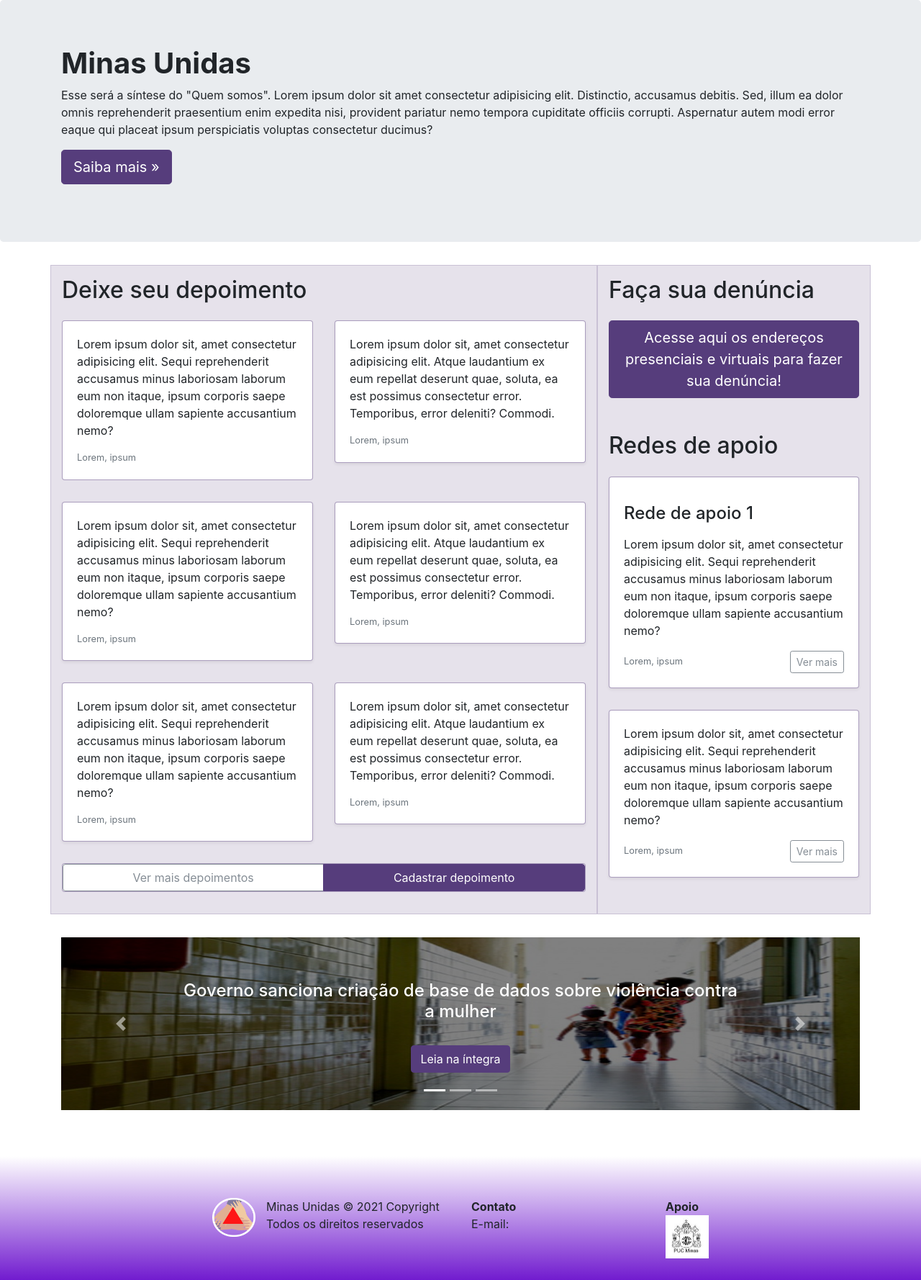
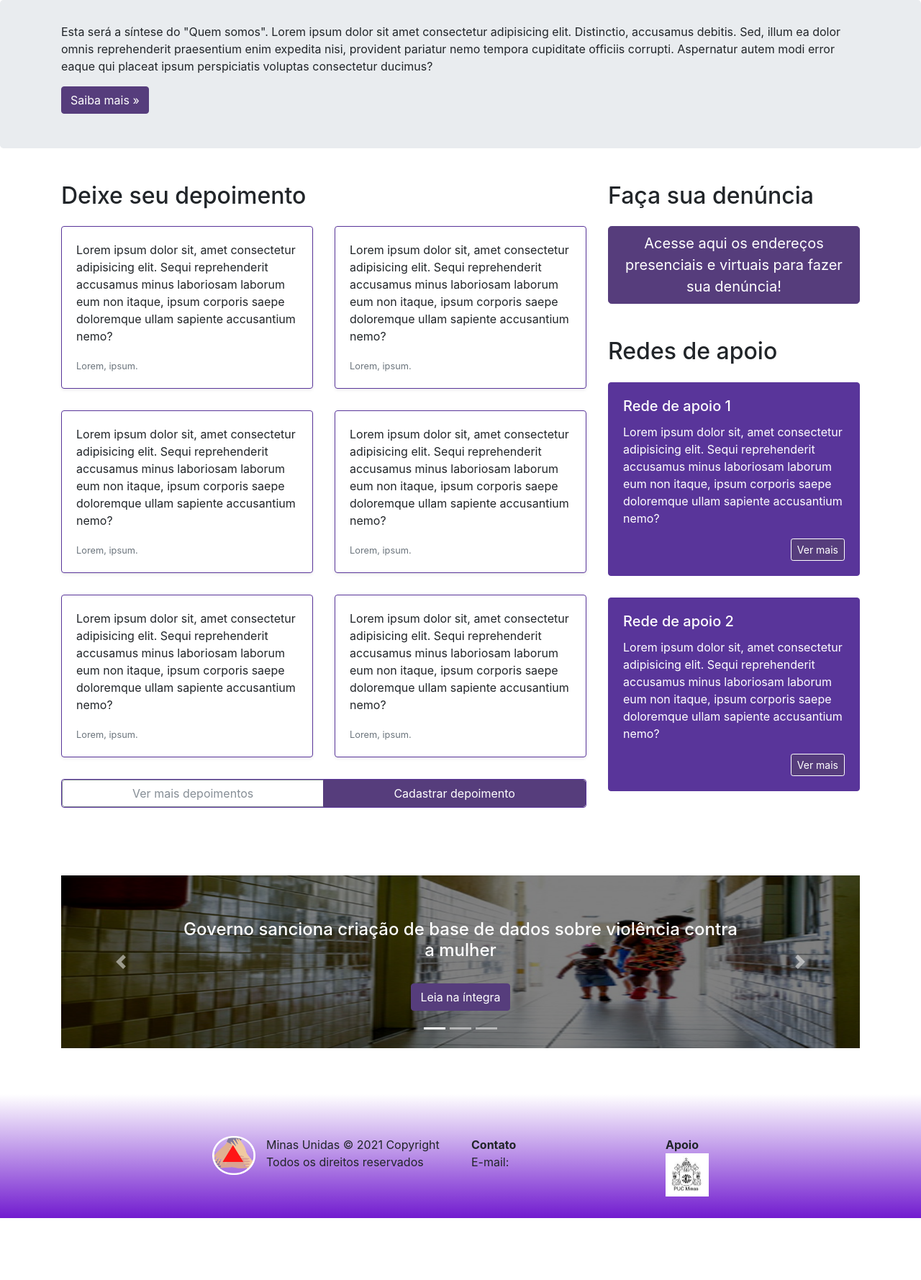
Before and after one commit to ICEI-PUC-Minas-PMV-SI/pmv-si-2021-2-e1-proj-web-t1-violencia-mulher, a PHP site: page / in a window 1280 px wide. Shown: the part 135-1913 px from the top of the page at 72% size. After the commit the page ends 1827 px from the top, so only its background shows below. Run offline with PHP 8.4, Linux system fonts and the light colour scheme; some libraries are stand-ins or nearby versions.

Commit message:
Ajustes na homepage #25

```diff
--- a/src/css/style.css
+++ b/src/css/style.css
@@ -84,8 +84,10 @@ p.titulo-pagina {
 .external-grid-col {
     padding-top: 15px;
     padding-bottom: 15px;
+    /*
     background-color: rgba(86, 61, 124, .15);
     border: 1px solid rgba(86, 61, 124, .2);
+    */
 }
 
 .internal-grid-col {
@@ -99,8 +101,11 @@ p.titulo-pagina {
 
 /* cards */
 .card {
-    border-color:rgba(86, 61, 124, 0.5);
+    border-color: #59359A !important;
 }
+
+.bg-purple {
+    background-color: #59359A !important; }
 
 /* titulo das paginas - criar elemento p classe title-page */
 p.title-page {
@@ -127,6 +132,13 @@ p.title-page {
     box-shadow: 0 0 0 0.2rem rgba(86, 61, 124, 0.25);
   }
 
+.jumbotron {
+    padding: 2rem 1rem;
+    margin-bottom: 2rem;
+    background-color: #e9ecef;
+    border-radius: 0.3rem;
+}
+
 /* jumbotron testimonials */
 .jumbotron-testimonials {
     padding-top: 48px;
@@ -145,6 +157,7 @@ p.title-page {
 
 /* carrossel de noticias */
 .carousel {
+    margin-top: 2rem;
     margin-bottom: 4rem;
 }
 
--- a/src/index.html
+++ b/src/index.html
@@ -66,12 +66,12 @@
             <!-- Jumbotron com resumo do Quem Somos e botão de Saiba Mais -->
             <div class="jumbotron">
                 <div class="container">
-                    <h1 class="display-5"><b>Minas Unidas</b></h1>
-                    <p>Esse será a síntese do "Quem somos". Lorem ipsum dolor sit amet consectetur adipisicing elit.
+                    <!-- <h1 class="display-4"><b>Minas Unidas</b></h1> -->
+                    <p>Esta será a síntese do "Quem somos". Lorem ipsum dolor sit amet consectetur adipisicing elit.
                         Distinctio, accusamus debitis. Sed, illum ea dolor omnis reprehenderit praesentium enim
                         expedita nisi, provident pariatur nemo tempora cupiditate officiis corrupti. Aspernatur
                         autem modi error eaque qui placeat ipsum perspiciatis voluptas consectetur ducimus?</p>
-                    <p><a class="btn btn-purple btn-lg" href="quem-somos.html" role="button">Saiba mais &raquo;</a></p>
+                    <p><a class="btn btn-purple" href="quem-somos.html" role="button">Saiba mais &raquo;</a></p>
                 </div>
             </div>
 
@@ -92,75 +92,63 @@
                         <!-- Linha -->
                         <div class="row">
                             <div class="col-md-6 internal-grid-col">
-                                 <div class="card">
+                                 <div class="card shadow-sm h-100">
                                     <div class="card-body">
                                         <p class="card-text">Lorem ipsum dolor sit, amet consectetur adipisicing elit. Sequi reprehenderit accusamus minus laboriosam laborum eum non itaque, ipsum corporis saepe doloremque ullam sapiente accusantium nemo?</p>
-                                        <div class="d-flex justify-content-between align-items-end">
-                                            <small class="text-muted">Lorem, ipsum</small>
-                                        </div>
+                                        <small class="text-muted">Lorem, ipsum.</small>
                                     </div>
                                 </div>
                             </div>
                             <div class="col-md-6 internal-grid-col">
-                                <div class="card shadow-sm">
+                                <div class="card shadow-sm h-100">
                                    <div class="card-body">
-                                       <p class="card-text">Lorem ipsum dolor sit, amet consectetur adipisicing elit. Atque laudantium ex eum repellat deserunt quae, soluta, ea est possimus consectetur error. Temporibus, error deleniti? Commodi.</p>
-                                       <div class="d-flex justify-content-between align-items-center">
-                                           <small class="text-muted">Lorem, ipsum</small>
-                                       </div>
+                                       <p class="card-text">Lorem ipsum dolor sit, amet consectetur adipisicing elit. Sequi reprehenderit accusamus minus laboriosam laborum eum non itaque, ipsum corporis saepe doloremque ullam sapiente accusantium nemo?</p>
+                                       <small class="text-muted">Lorem, ipsum.</small>
                                    </div>
                                </div>
-                            </div>
+                           </div>
                         </div>
                         <!-- Fim da linha -->
 
                         <!-- Linha -->
                         <div class="row">
                             <div class="col-md-6 internal-grid-col">
-                                 <div class="card shadow-sm">
+                                 <div class="card shadow-sm h-100">
                                     <div class="card-body">
                                         <p class="card-text">Lorem ipsum dolor sit, amet consectetur adipisicing elit. Sequi reprehenderit accusamus minus laboriosam laborum eum non itaque, ipsum corporis saepe doloremque ullam sapiente accusantium nemo?</p>
-                                        <div class="d-flex justify-content-between align-items-center">
-                                            <small class="text-muted">Lorem, ipsum</small>
-                                        </div>
+                                        <small class="text-muted">Lorem, ipsum.</small>
                                     </div>
                                 </div>
                             </div>
                             <div class="col-md-6 internal-grid-col">
-                                <div class="card shadow-sm">
+                                <div class="card shadow-sm h-100">
                                    <div class="card-body">
-                                       <p class="card-text">Lorem ipsum dolor sit, amet consectetur adipisicing elit. Atque laudantium ex eum repellat deserunt quae, soluta, ea est possimus consectetur error. Temporibus, error deleniti? Commodi.</p>
-                                       <div class="d-flex justify-content-between align-items-center">
-                                           <small class="text-muted">Lorem, ipsum</small>
-                                       </div>
+                                       <p class="card-text">Lorem ipsum dolor sit, amet consectetur adipisicing elit. Sequi reprehenderit accusamus minus laboriosam laborum eum non itaque, ipsum corporis saepe doloremque ullam sapiente accusantium nemo?</p>
+                                       <small class="text-muted">Lorem, ipsum.</small>
                                    </div>
                                </div>
-                            </div>
+                           </div>
                         </div>
                         <!-- Fim da linha -->
 
                         <!-- Linha -->
                         <div class="row">
                             <div class="col-md-6 internal-grid-col">
-                                 <div class="card shadow-sm">
+                                 <div class="card shadow-sm h-100">
                                     <div class="card-body">
                                         <p class="card-text">Lorem ipsum dolor sit, amet consectetur adipisicing elit. Sequi reprehenderit accusamus minus laboriosam laborum eum non itaque, ipsum corporis saepe doloremque ullam sapiente accusantium nemo?</p>
-                                        <div class="d-flex justify-content-between align-items-center">
-                                            <small class="text-muted">Lorem, ipsum</small>
-                                        </div>
+                                        <small class="text-muted">Lorem, ipsum.</small>
                                     </div>
                                 </div>
                             </div>
                             <div class="col-md-6 internal-grid-col">
-                                <div class="card shadow-sm">
+                                <div class="card shadow-sm h-100">
                                    <div class="card-body">
-                                       <p class="card-text">Lorem ipsum dolor sit, amet consectetur adipisicing elit. Atque laudantium ex eum repellat deserunt quae, soluta, ea est possimus consectetur error. Temporibus, error deleniti? Commodi.</p>
-                                       <div class="d-flex justify-content-between align-items-center">
-                                           <small class="text-muted">Lorem, ipsum</small>
-                                       </div>
+                                       <p class="card-text">Lorem ipsum dolor sit, amet consectetur adipisicing elit. Sequi reprehenderit accusamus minus laboriosam laborum eum non itaque, ipsum corporis saepe doloremque ullam sapiente accusantium nemo?</p>
+                                       <small class="text-muted">Lorem, ipsum.</small>
                                    </div>
                                </div>
-                            </div>
+                           </div>
                         </div>
                         <!-- Fim da linha -->
 
@@ -204,14 +192,11 @@
                         <!-- Linha -->
                         <div class="row">
                             <div class="col md-1 internal-grid-col">
-                                <div class="card shadow-sm">
+                                <div class="card bg-purple text-white h-100">
                                     <div class="card-body">
-                                        <p><h4>Rede de apoio 1</h4></p>
+                                        <h5 class="card-title">Rede de apoio 1</h5>
                                         <p class="card-text">Lorem ipsum dolor sit, amet consectetur adipisicing elit. Sequi reprehenderit accusamus minus laboriosam laborum eum non itaque, ipsum corporis saepe doloremque ullam sapiente accusantium nemo?</p>
-                                        <div class="d-flex justify-content-between align-items-center">
-                                            <small class="text-muted">Lorem, ipsum</small>
-                                            <button type="button" class="btn btn-sm btn-outline-gray">Ver mais</button>
-                                        </div>
+                                        <button type="button" class="btn btn-sm btn-purple border-white float-right">Ver mais</button>
                                     </div>
                                 </div>
                             </div>
@@ -221,13 +206,11 @@
                         <!-- Linha -->
                         <div class="row">
                             <div class="col md-1 internal-grid-col">
-                                <div class="card shadow-sm">
+                                <div class="card bg-purple text-white h-100">
                                     <div class="card-body">
+                                        <h5 class="card-title">Rede de apoio 2</h5>
                                         <p class="card-text">Lorem ipsum dolor sit, amet consectetur adipisicing elit. Sequi reprehenderit accusamus minus laboriosam laborum eum non itaque, ipsum corporis saepe doloremque ullam sapiente accusantium nemo?</p>
-                                        <div class="d-flex justify-content-between align-items-center">
-                                            <small class="text-muted">Lorem, ipsum</small>
-                                            <button type="button" class="btn btn-sm btn-outline-gray">Ver mais</button>
-                                        </div>
+                                        <button type="button" class="btn btn-sm btn-purple border-white float-right">Ver mais</button>
                                     </div>
                                 </div>
                             </div>
```
